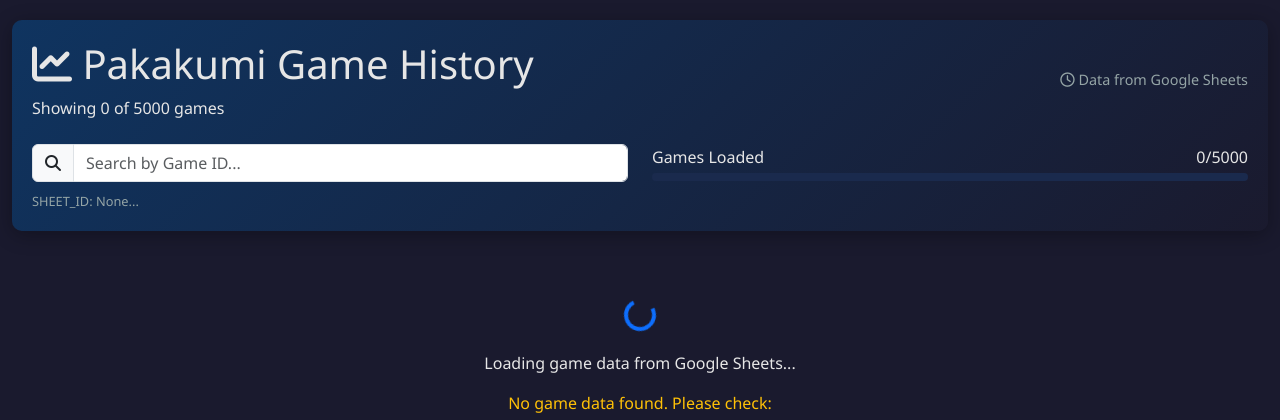
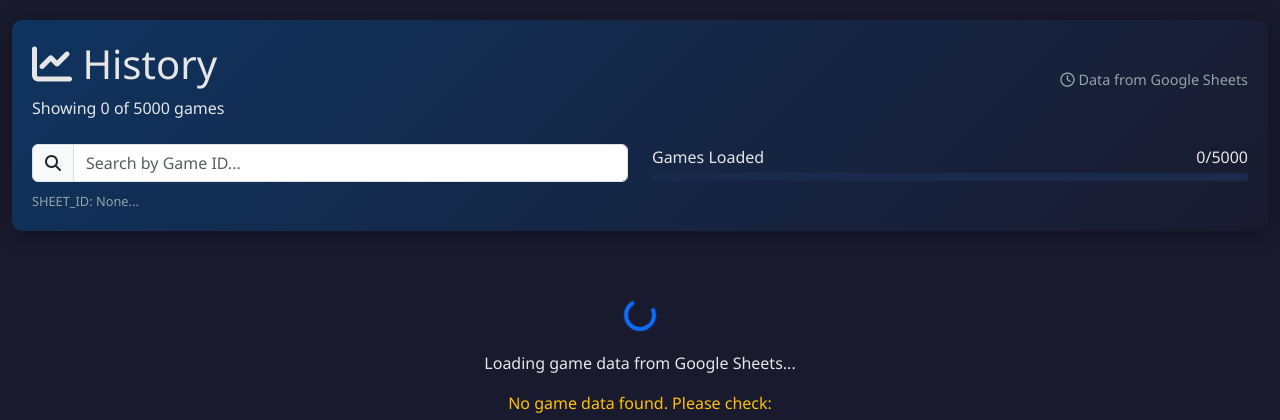
Before and after one commit to elishakip1/pakakumi, a Flask app: page / in a window 1280 px wide. Shown: the top 420 px of the page. Run offline with Flask 3, Linux system fonts and the light colour scheme.

Commit message:
Update index.html 2

```diff
--- a/templates/index.html
+++ b/templates/index.html
@@ -3,7 +3,7 @@
 <head>
     <meta charset="UTF-8">
     <meta name="viewport" content="width=device-width, initial-scale=1.0">
-    <title>Pakakumi Game History</title>
+    <title>History</title>
     <link href="https://cdn.jsdelivr.net/npm/bootstrap@5.3.3/dist/css/bootstrap.min.css" rel="stylesheet">
     <link rel="stylesheet" href="https://cdnjs.cloudflare.com/ajax/libs/font-awesome/6.4.0/css/all.min.css">
     <style>
@@ -105,7 +105,7 @@
         <div class="header">
             <div class="row align-items-center">
                 <div class="col-md-8">
-                    <h1><i class="fas fa-chart-line"></i> Pakakumi Game History</h1>
+                    <h1><i class="fas fa-chart-line"></i> History</h1>
                     <p class="mb-0">Showing {{ game_count }} of {{ MAX_GAMES }} games</p>
                 </div>
                 <div class="col-md-4 text-end">
@@ -161,7 +161,7 @@
         <div class="row">
             {% for game in games %}
             <div class="col-xl-3 col-lg-4 col-md-6">
-                <div class="card {{ 'win' if game.multiplier >= 1.5 else 'loss' }}">
+                <div class="card {{ 'win' if game.multiplier >= 2 else 'loss' }}">
                     <div class="card-body">
                         <div class="d-flex justify-content-between align-items-center mb-2">
                             <span class="game-id">#{{ game.id }}</span>
```
